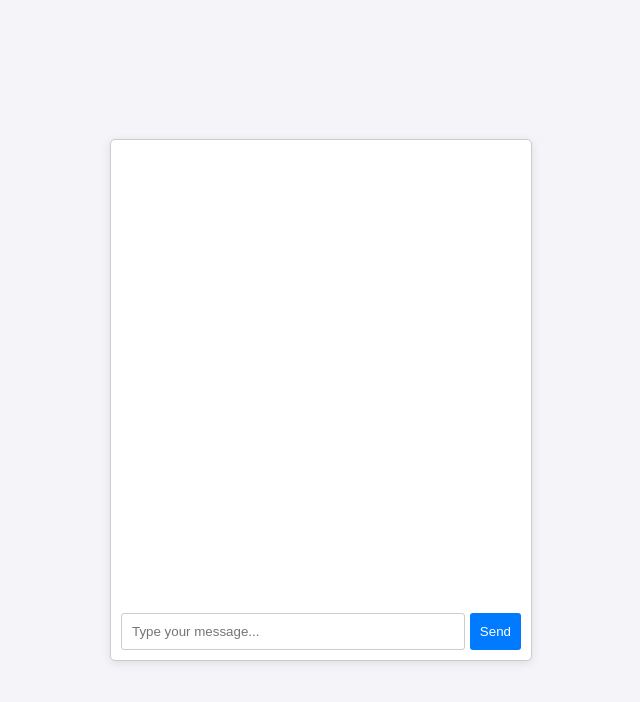
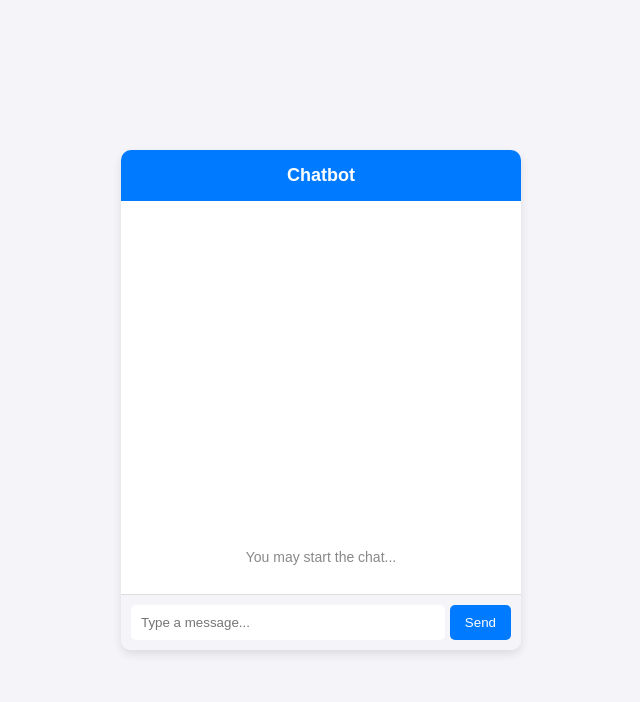
Before and after one commit to johannes-xerxes-sz/test-python-chatbot-1, a Flask app: page / in a window 1280 px wide. Shown: the top 702 px of the page, without its empty margins (319-959 px from the left). Run offline with Flask 3, Linux system fonts and the light colour scheme.

```diff
--- a/app.py
+++ b/app.py
@@ -13,12 +13,15 @@ def index():
 @app.route("/chat", methods=["POST"])
 def chat():
     user_message = request.json.get("message")
+    print(f"Received message: {user_message}")  # Debugging
 
     if not user_message:
         return jsonify({"response": "Please type a message.", "sentiment": "Neutral"})
 
-    # Get the chatbot response and user sentiment
+    # Get the chatbot response and sentiment
     bot_response, user_sentiment = chatbot.get_response(user_message)
+    print(f"Bot response: {bot_response}, Sentiment: {user_sentiment}")  # Debugging
+
     return jsonify({"response": bot_response, "sentiment": user_sentiment})
 
 if __name__ == "__main__":
--- a/static/styles.css
+++ b/static/styles.css
@@ -1,66 +1,93 @@
 body {
     font-family: Arial, sans-serif;
-    background-color: #f4f4f9;
     display: flex;
     justify-content: center;
     align-items: center;
     height: 100vh;
+    background-color: #f4f4f9;
     margin: 0;
 }
 
-#chatbox {
+.chat-container {
     width: 400px;
     height: 500px;
-    border: 1px solid #ccc;
-    border-radius: 5px;
-    background-color: white;
     display: flex;
     flex-direction: column;
-    padding: 10px;
-    box-shadow: 0 2px 10px rgba(0, 0, 0, 0.1);
+    background: white;
+    box-shadow: 0 4px 10px rgba(0, 0, 0, 0.1);
+    border-radius: 10px;
+    overflow: hidden;
 }
 
-#messages {
-    flex: 1;
-    overflow-y: auto;
-    padding: 5px;
+.chat-header {
+    background: #007bff;
+    color: white;
+    text-align: center;
+    padding: 15px;
+    font-size: 18px;
+    font-weight: bold;
 }
 
-#input-section {
+.chat-box {
+    flex: 1;
+    padding: 15px;
+    overflow-y: auto;
     display: flex;
+    flex-direction: column;
+    background: #ffffff;
 }
 
-#message {
+.message {
+    max-width: 80%;
+    padding: 10px;
+    border-radius: 8px;
+    margin-bottom: 10px;
+    word-wrap: break-word;
+}
+
+.bot-message {
+    background: #e9ecef;
+    align-self: flex-start;
+}
+
+.user-message {
+    background: #007bff;
+    color: white;
+    align-self: flex-end;
+}
+
+.placeholder {
+    text-align: center;
+    color: #888;
+    font-size: 14px;
+    margin-top: auto;
+}
+
+.chat-input {
+    display: flex;
+    padding: 10px;
+    background: #f4f4f9;
+    border-top: 1px solid #ddd;
+}
+
+.chat-input input {
     flex: 1;
     padding: 10px;
-    border: 1px solid #ccc;
-    border-radius: 3px;
-    margin-right: 5px;
+    border: none;
+    border-radius: 5px;
+    outline: none;
 }
 
-#send-button {
-    padding: 10px;
-    background-color: #007bff;
+.chat-input button {
+    background: #007bff;
+    color: white;
     border: none;
-    color: white;
-    border-radius: 3px;
+    padding: 10px 15px;
+    margin-left: 5px;
+    border-radius: 5px;
     cursor: pointer;
 }
 
-.message {
-    margin-bottom: 10px;
+.chat-input button:hover {
+    background: #0056b3;
 }
-
-.message.user {
-    text-align: right;
-}
-
-.message.bot {
-    text-align: left;
-}
-
-.sentiment {
-    font-size: 0.9em;
-    color: #666;
-    padding-left: 10px;
-}
--- a/templates/index.html
+++ b/templates/index.html
@@ -1,70 +1,75 @@
-<!DOCTYPE html>
+<!doctype html>
 <html lang="en">
   <head>
-    <meta charset="UTF-8">
-    <meta name="viewport" content="width=device-width, initial-scale=1.0">
+    <meta charset="UTF-8" />
+    <meta name="viewport" content="width=device-width, initial-scale=1.0" />
     <title>Chatbot</title>
-    <link rel="stylesheet" href="/static/styles.css">
+    <link rel="stylesheet" href="static/styles.css" />
   </head>
   <body>
-    <div id="chatbox">
-        <div id="messages"></div>
-        <div id="input-section">
-            <input type="text" id="message" placeholder="Type your message..." />
-            <button id="send-button" onclick="sendMessage()">Send</button>
+    <div class="chat-container">
+      <div class="chat-header">Chatbot</div>
+      <div class="chat-box" id="chatBox">
+        <p class="placeholder" id="placeholder">You may start the chat...</p>
+      </div>
+      <div class="chat-input">
+        <input
+          type="text"
+          id="userInput"
+          placeholder="Type a message..."
+          onkeypress="handleKeyPress(event)"
+        />
+        <button onclick="sendMessage()">Send</button>
       </div>
     </div>
 
     <script>
-        const messageInput = document.getElementById("message");
+      function sendMessage() {
+        const inputField = document.getElementById("userInput");
+        const chatBox = document.getElementById("chatBox");
+        const placeholder = document.getElementById("placeholder");
+        const userMessage = inputField.value.trim();
 
-        function sendMessage() {
-            const userMessage = messageInput.value.trim();
         if (!userMessage) return;
 
-            appendMessage(userMessage, "user");
+        // Remove placeholder if chat starts
+        if (placeholder) placeholder.style.display = "none";
 
+        // Display user message
+        let userMessageElement = document.createElement("div");
+        userMessageElement.classList.add("message", "user-message");
+        userMessageElement.textContent = userMessage;
+        chatBox.appendChild(userMessageElement);
+
+        // Clear input field
+        inputField.value = "";
+        chatBox.scrollTop = chatBox.scrollHeight;
+
+        // Send request to Flask backend
         fetch("/chat", {
           method: "POST",
-                headers: { "Content-Type": "application/json" },
+          headers: {
+            "Content-Type": "application/json",
+          },
           body: JSON.stringify({ message: userMessage }),
         })
-            .then(response => response.json())
-            .then(data => {
-                appendMessage(data.response, "bot");
-                appendSentiment(userMessage, data.sentiment);  // Display user sentiment
+          .then((response) => response.json())
+          .then((data) => {
+            let botMessageElement = document.createElement("div");
+            botMessageElement.classList.add("message", "bot-message");
+            botMessageElement.textContent = data.response; // Use actual response from backend
+            chatBox.appendChild(botMessageElement);
+            chatBox.scrollTop = chatBox.scrollHeight;
           })
-            .catch(error => {
+          .catch((error) => {
             console.error("Error:", error);
-                appendMessage("Sorry, something went wrong.", "bot");
           });
-
-            messageInput.value = "";
       }
 
-        function appendMessage(text, sender) {
-            const messagesDiv = document.getElementById("messages");
-            const messageDiv = document.createElement("div");
-            messageDiv.classList.add("message", sender);
-
-            const textSpan = document.createElement("span");
-            textSpan.classList.add("text");
-            textSpan.textContent = text;
-
-            messageDiv.appendChild(textSpan);
-            messagesDiv.appendChild(messageDiv);
-            messagesDiv.scrollTop = messagesDiv.scrollHeight;
+      function handleKeyPress(event) {
+        if (event.key === "Enter") {
+          sendMessage();
         }
-
-        function appendSentiment(userMessage, sentiment) {
-            const messagesDiv = document.getElementById("messages");
-
-            const sentimentDiv = document.createElement("div");
-            sentimentDiv.classList.add("sentiment");
-            sentimentDiv.textContent = `Sentiment for "${userMessage}": ${sentiment}`;
-
-            messagesDiv.appendChild(sentimentDiv);
-            messagesDiv.scrollTop = messagesDiv.scrollHeight;
       }
     </script>
   </body>
```
Also changed, not shown: chatbot.py (+7 -2 lines). Lines whose indentation alone changed are shown as unchanged.
